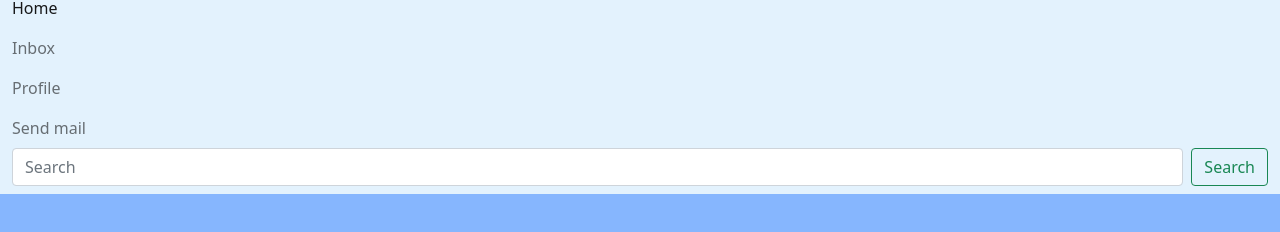
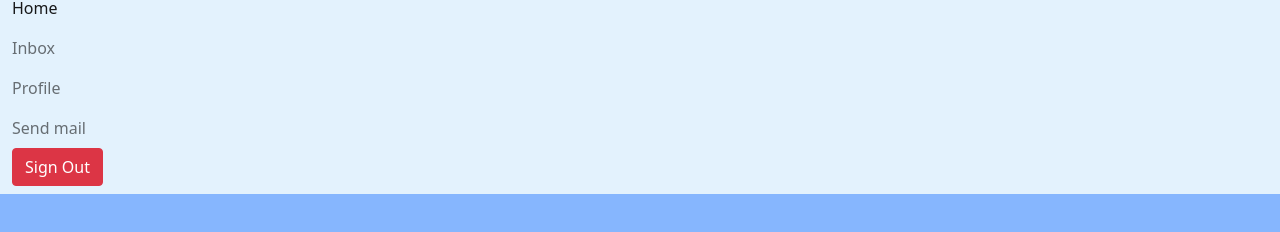
Before and after one commit to margish6040/margish6040, a plain HTML site: page index.html in a window 1280 px wide. Both pictures are taken after a click on the button "Toggle navigation". Shown: the part 60-292 px from the top of the page. Drawn offline with nearby package versions, Linux system fonts and the light colour scheme.

Commit message:
Update index.html

```diff
--- a/index.html
+++ b/index.html
@@ -35,10 +35,7 @@
                     <a class="nav-link" href="#">Send mail</a>
                 </li>
               </ul>
-              <form class="d-flex">
-                  <input class="form-control me-2" type="search" placeholder="Search" aria-label="Search">
-                <button class="btn btn-outline-success" type="submit">Search</button>
-              </form>
+              <button type="button" class="btn btn-danger" onclick="signOut()">Sign Out</button>
             </div>
           </div>
     </nav>
```
